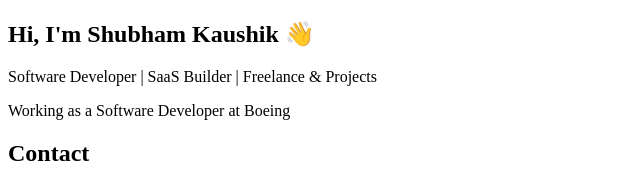
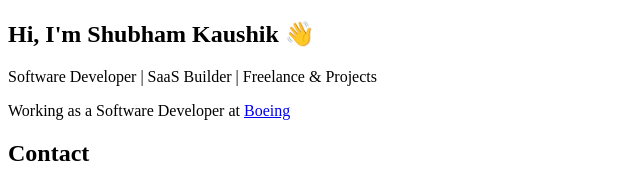
Before and after one commit to skyrabbit4/Shubham-Kaushik-Site, an Angular app: page / in a window 1280 px wide. Shown: the top 188 px of the page, without its empty margins (0-640 px from the left). Built offline with nearby package versions, Linux system fonts and the light colour scheme.

Commit message:
Update Boeing link in introduction section

```diff
--- a/src/app/app.component.html
+++ b/src/app/app.component.html
@@ -2,7 +2,7 @@
   <section class="intro">
     <h1>Hi, I'm Shubham Kaushik 👋</h1>
     <p>Software Developer | SaaS Builder | Freelance & Projects</p>
-    <p>Working as a Software Developer at Boeing</p>
+    <p>Working as a Software Developer at <a href="https://www.boeing.com/">Boeing</a></p>
   </section>
   <section class="contact">
     <h2>Contact</h2>
```
